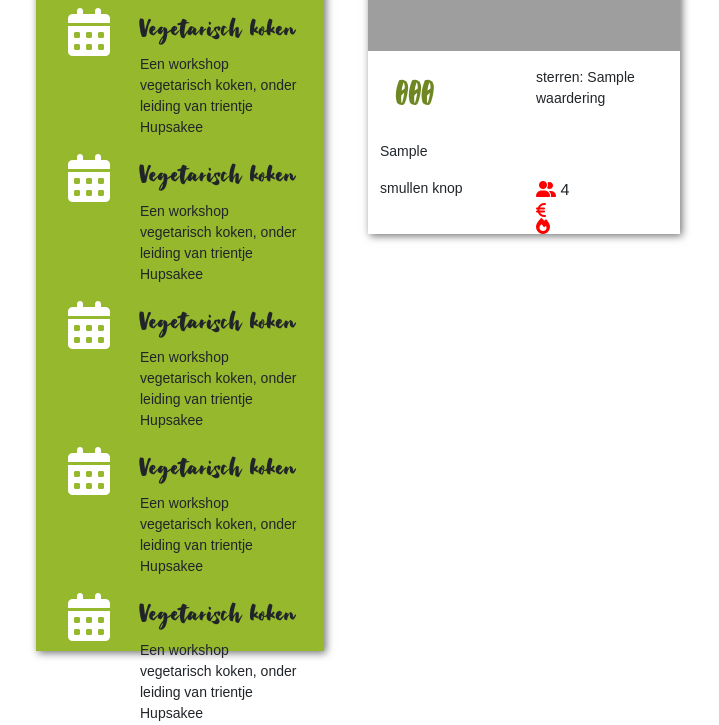
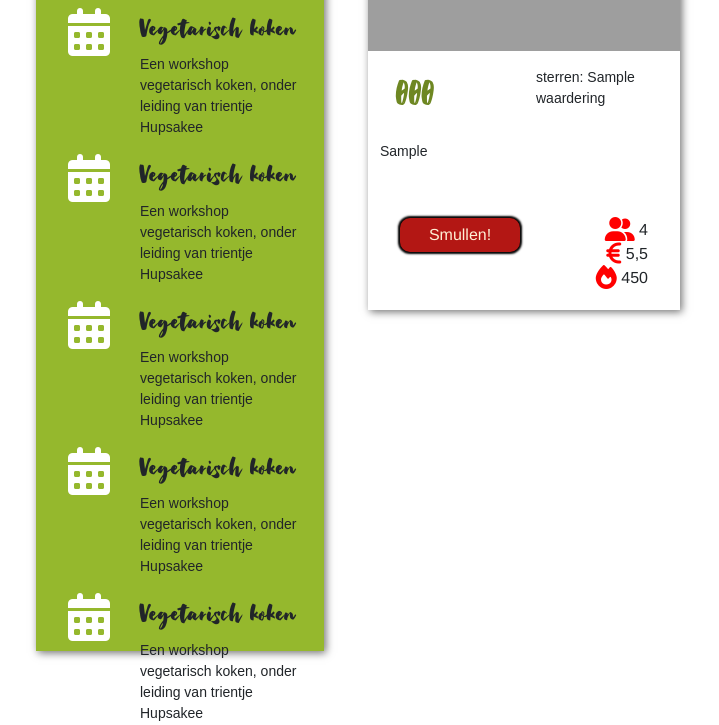
Before and after one commit to ReneKrewinkel/educom-verrukkulluk-1678798729, a PHP site: template templates/homepage.html.twig in a window 1280 px wide. Shown: the part 897-1622 px from the top of the page, without its empty margins (12-731 px from the left). Run offline with PHP 8.4, Linux system fonts and the light colour scheme; the template is opened without the code that fills it: most values are stand-ins (such as "Sample title", 1, 10 or a date in 2020); some libraries are stand-ins or nearby versions; grey boxes are pictures that could not be loaded.

Commit message:
opzet button (#13)

```diff
--- a/assets/css/main.css
+++ b/assets/css/main.css
@@ -58,9 +58,14 @@ p{
     font-size: 14px;
 }
 
+/* Algemeen */
+.shadow-border {
+    box-shadow: 2px 2px 8px #727272;
+}
+
 /* Header */
 
-/* Main page  */
+/* Main  */
 
 /* Agenda  */
 .agenda-color{
@@ -76,11 +81,6 @@ p{
     justify-content: center;
     margin-top: 20px;
 }
-
-.agenda-border {
-    box-shadow: 2px 2px 8px #727272;
-
-  }
 
 
 /* Login */
@@ -99,8 +99,6 @@ background-color: var(--darker-red);
 }
 
 
-
-
 /* Footer  */
 .footer-color {
 background-color: var(--darker-orange);
@@ -113,7 +111,6 @@ margin-left: 160px;
     display: flex;
     height: 30%;
 }
-
 
 
 
@@ -134,6 +131,35 @@ margin-left: 160px;
     background-size: cover;
 }
 
+.icons {
+    float: right;
+    padding-left: 20px;
+}
+
+.padding-homepage{
+    padding-top: 40px;
+    padding-left: 20px;
+    padding-right: 20px;
+    padding-bottom: 20px;
+}
+
+.button {
+    position: absolute;
+    background-color: var(--darker-red);
+    color: var(--kahki);
+    border:none;
+    border-radius: 10px;
+    box-shadow: 0px 0px 2px 2px rgba(0,0,0);
+    padding: 5px;
+    min-height: 30px;
+    min-width: 120px;
+}
+
+.button:hover{
+    background-color:#95b82d;
+    transition: 0.7s;
+
+}
 
 /* Detail page */
 .image-detail{
--- a/templates/detail.html.twig
+++ b/templates/detail.html.twig
@@ -33,14 +33,14 @@
 {% block content %}
 <div class="container-fluid">
     <div class = "row m-5">
-        <div class = "col-md-6 agenda-border image-detail w-30">
+        <div class = "col-md-6 shadow-border image-detail w-30">
         </div>
-        <div class = "col-md-6 p-5  agenda-border">
+        <div class = "col-md-6 p-5  shadow-border">
         <p> lorem ipsum </p>
         </div>
     </div>
     <div class = "row m-5">
-        <div class= "col-md-12 p-5 agenda-border">
+        <div class= "col-md-12 p-5 shadow-border">
         <p> lorem ipsum </p>
         </div>
     </div>
--- a/templates/homepage.html.twig
+++ b/templates/homepage.html.twig
@@ -32,7 +32,7 @@
 <div class = "container-fluid">
     <div class= "row">
         {% for record in data | slice (0, 4)%}
-                <div class = "col-md-4 m-5 agenda-border">
+                <div class = "col-md-4 m-5 shadow-border">
                     <div class = "row" style = "height: 200px;">
                         <div class = "col-md-12 image-detail-home" style= "background-image: url('{{record.afbeelding}}'); ">
                         </div>
@@ -50,14 +50,16 @@
                         <p>{{record.korte_omschrijving}} </p>
                         </div>
                     </div>
-                    <div class = "row">
+                    <div class = "row padding-homepage">
                         <div class= "col-md-6">
-                        <p> smullen knop </p>
+                            <div>
+                                <button type = "button" class = "button" > Smullen!</button>
+                            </div>
                         </div>
                         <div class = "col-md-6">
-                        <div><i class = "fa fa-user-group" style = "color: red"></i> 4 </div>
-                         <div><i class="fa-solid fa-euro-sign" style = "color:red"></i> </div>
-                         <div><i class="fas fa-fire" style = "color: red"></i></div>
+                        <div class = "icons"><i class = "fa fa-user-group fa-xl" style = "color: red"></i> 4 </div>
+                         <div class = "icons"><i class="fa-solid fa-euro-sign fa-xl" style = "color:red"></i> 5,5</div>
+                         <div class = "icons"><i class="fas fa-fire fa-xl" style = "color: red"></i> 450</div>
                         </div>
                     </div>
                 </div>
--- a/templates/main.html.twig
+++ b/templates/main.html.twig
@@ -45,7 +45,7 @@
 	<div class="row">
 		<div class="col-md-3 ">
 			<div class="row">
-				<div class="col-md-12 p-4 m-5  agenda-color agenda-border">
+				<div class="col-md-12 p-4 m-5  agenda-color shadow-border">
                     <div class="agenda-center"><img src = "assets/img/verrukkulluk-agenda.png" alt = "agenda header"></div>
                     <ul class="fa-ul">
                         <li>
@@ -77,7 +77,7 @@
 			    </div>
             </div>
 			<div class="row">
-				<div class="col-md-12 p-4 m-5 login-color agenda-border">
+				<div class="col-md-12 p-4 m-5 login-color shadow-border">
                     <div>
                     <div class="login-center"><img src = "assets/img/verrukkulluk-login.png" alt = "login header"></div>
 
```
